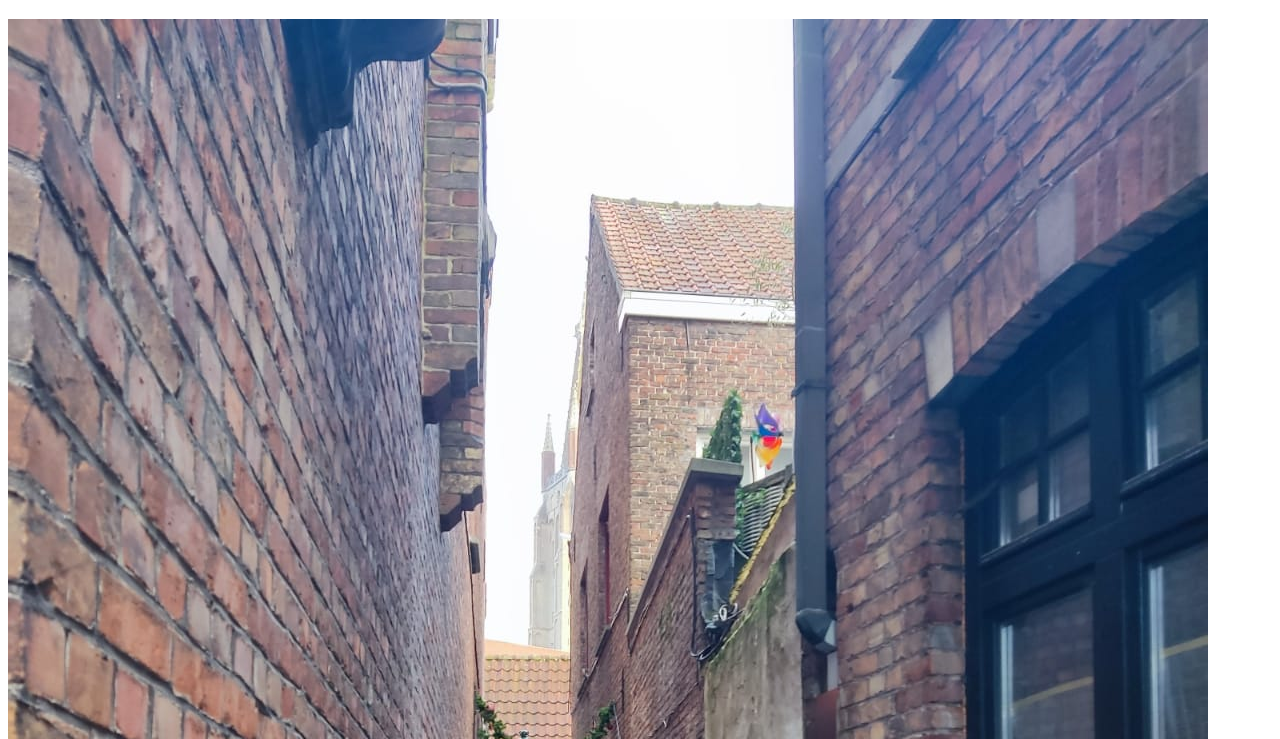
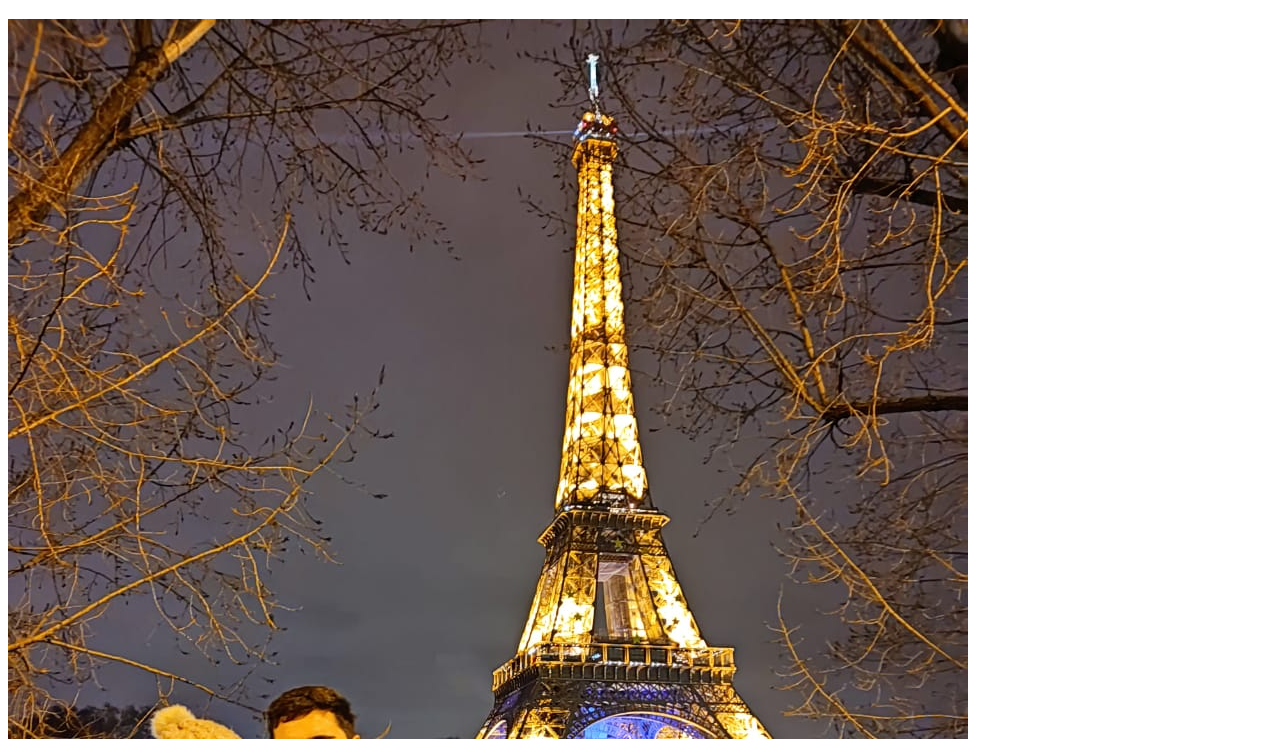
Before and after one commit to billctr/nginx-test, a website built with webpack: page src/index.html in a window 1280 px wide. Shown: the part 61-800 px from the top of the page. Built offline with nearby package versions, Linux system fonts and the light colour scheme.

Commit message:
Change image

```diff
--- a/src/index.js
+++ b/src/index.js
@@ -1,6 +1,6 @@
 console.log("Hello funny world");
 
-const image = require("./photo2.jpg");
+const image = require("./photo.jpg");
 const img = document.createElement("img");
 img.src = image;
 
```
Also changed, not shown: dist/1d80efefba943fcdd9f1.jpg (added), dist/931f25971e9d525444a4.jpg (deleted), dist/index.html, 6 other files.
